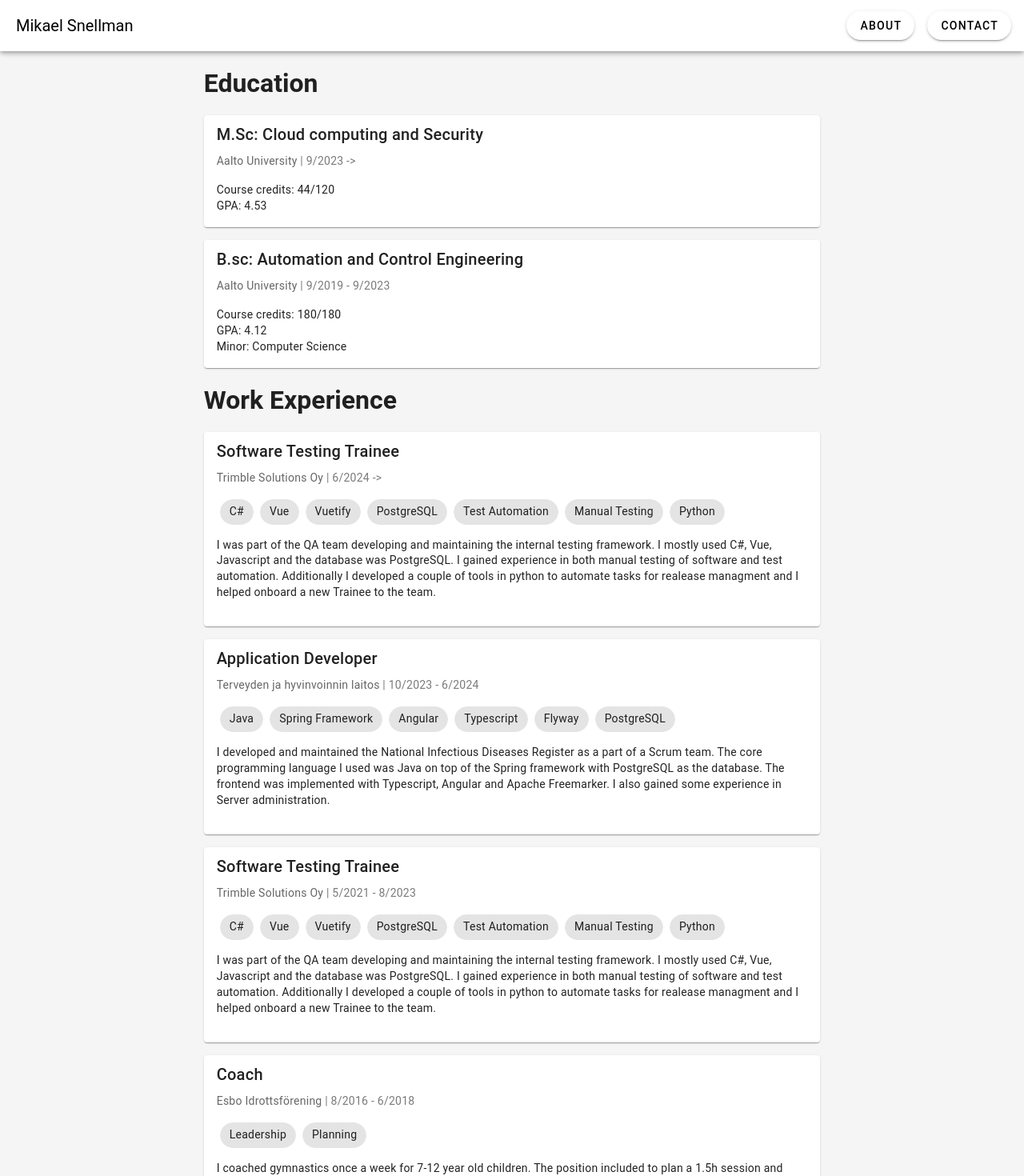
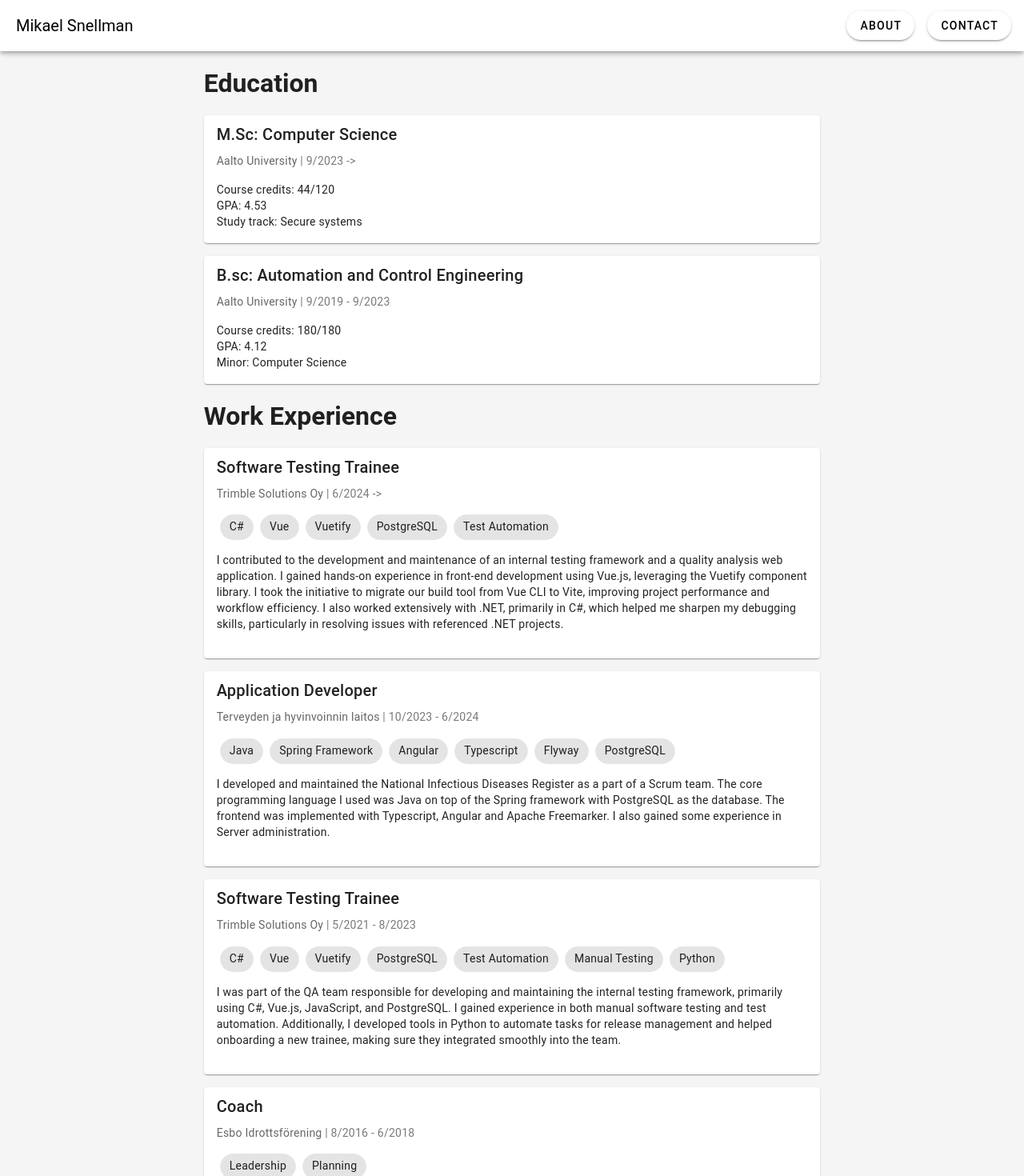
Before and after one commit to NotActuallyBob/personaltestwebsite, a Vue app: page /about in a window 1280 px wide. Shown: the top 1470 px of the page at 80% size. Built offline with nearby package versions, Linux system fonts and the light colour scheme.

Commit message:
Updated stuff

```diff
--- a/src/components/EducationList.vue
+++ b/src/components/EducationList.vue
@@ -4,7 +4,7 @@
 
 <template>
     <v-card class="my-4">
-        <v-card-title>M.Sc: Cloud computing and Security</v-card-title>
+        <v-card-title>M.Sc: Computer Science</v-card-title>
         <v-card-subtitle>
             <a target="_blank" :href="'https://www.aalto.fi/'">Aalto University</a> | 9/2023 ->
         </v-card-subtitle>
@@ -15,6 +15,9 @@
             </div>
             <div>
                 GPA: 4.53
+            </div>
+            <div>
+                Study track: Secure systems
             </div>
         </v-card-text>
     </v-card>
--- a/src/components/WorkExperience.vue
+++ b/src/components/WorkExperience.vue
@@ -11,10 +11,6 @@ defineProps({
         required: true
     },
     jobTitle: {
-        type: String,
-        required: true
-    },
-    description: {
         type: String,
         required: true
     },
@@ -48,7 +44,9 @@ defineProps({
             <v-chip v-for="tag in tags" class="mx-1">
                 {{ tag }}
             </v-chip>
-            <div class="my-4">{{ description }}</div>
+            <div class="my-4">
+                <slot></slot>
+            </div>
         </v-card-text>
     </v-card>
 </template>
--- a/src/components/WorkExperienceList.vue
+++ b/src/components/WorkExperienceList.vue
@@ -8,8 +8,8 @@ import WorkExperience from '@/components/WorkExperience.vue';
         :companyLink="'https://www.trimble.com/'"
         :jobTitle="'Software Testing Trainee'"
         :start="'6/2024'"
-        :description="'I was part of the QA team developing and maintaining the internal testing framework. I mostly used C#, Vue, Javascript and the database was PostgreSQL. I gained experience in both manual testing of software and test automation. Additionally I developed a couple of tools in python to automate tasks for realease managment and I helped onboard a new Trainee to the team.'"
-        :tags="['C#', 'Vue', 'Vuetify', 'PostgreSQL','Test Automation', 'Manual Testing', 'Python']">
+        :tags="['C#', 'Vue', 'Vuetify', 'PostgreSQL','Test Automation']">
+        I contributed to the development and maintenance of an internal testing framework and a quality analysis web application. I gained hands-on experience in front-end development using Vue.js, leveraging the Vuetify component library. I took the initiative to migrate our build tool from Vue CLI to Vite, improving project performance and workflow efficiency. I also worked extensively with .NET, primarily in C#, which helped me sharpen my debugging skills, particularly in resolving issues with referenced .NET projects.
     </WorkExperience>
     <WorkExperience
         :companyName="'Terveyden ja hyvinvoinnin laitos'"
@@ -17,8 +17,8 @@ import WorkExperience from '@/components/WorkExperience.vue';
         :jobTitle="'Application Developer'"
         :start="'10/2023'"
         :end="'6/2024'"
-        :description="'I developed and maintained the National Infectious Diseases Register as a part of a Scrum team. The core programming language I used was Java on top of the Spring framework with PostgreSQL as the database. The frontend was implemented with Typescript, Angular and Apache Freemarker. I also gained some experience in Server administration.'"
         :tags="['Java', 'Spring Framework', 'Angular', 'Typescript', 'Flyway', 'PostgreSQL']">
+        I developed and maintained the National Infectious Diseases Register as a part of a Scrum team. The core programming language I used was Java on top of the Spring framework with PostgreSQL as the database. The frontend was implemented with Typescript, Angular and Apache Freemarker. I also gained some experience in Server administration.
     </WorkExperience>
     <WorkExperience
         :companyName="'Trimble Solutions Oy'"
@@ -26,8 +26,8 @@ import WorkExperience from '@/components/WorkExperience.vue';
         :jobTitle="'Software Testing Trainee'"
         :start="'5/2021'"
         :end="'8/2023'"
-        :description="'I was part of the QA team developing and maintaining the internal testing framework. I mostly used C#, Vue, Javascript and the database was PostgreSQL. I gained experience in both manual testing of software and test automation. Additionally I developed a couple of tools in python to automate tasks for realease managment and I helped onboard a new Trainee to the team.'"
         :tags="['C#', 'Vue', 'Vuetify', 'PostgreSQL','Test Automation', 'Manual Testing', 'Python']">
+        I was part of the QA team responsible for developing and maintaining the internal testing framework, primarily using C#, Vue.js, JavaScript, and PostgreSQL. I gained experience in both manual software testing and test automation. Additionally, I developed tools in Python to automate tasks for release management and helped onboarding a new trainee, making sure they integrated smoothly into the team.
     </WorkExperience>
     <WorkExperience
         :companyName="'Esbo Idrottsförening'"
@@ -35,8 +35,8 @@ import WorkExperience from '@/components/WorkExperience.vue';
         :jobTitle="'Coach'"
         :start="'8/2016'"
         :end="'6/2018'"
-        :description="'I coached gymnastics once a week for 7-12 year old children. The position included to plan a 1.5h session and guiding the children in the excerises.'"
         :tags="['Leadership', 'Planning']">
+        I coached gymnastics once a week for 7-12 year old children. The position included to plan a 1.5h session and guiding the children in the excerises.
     </WorkExperience>
 </template>
 
```
